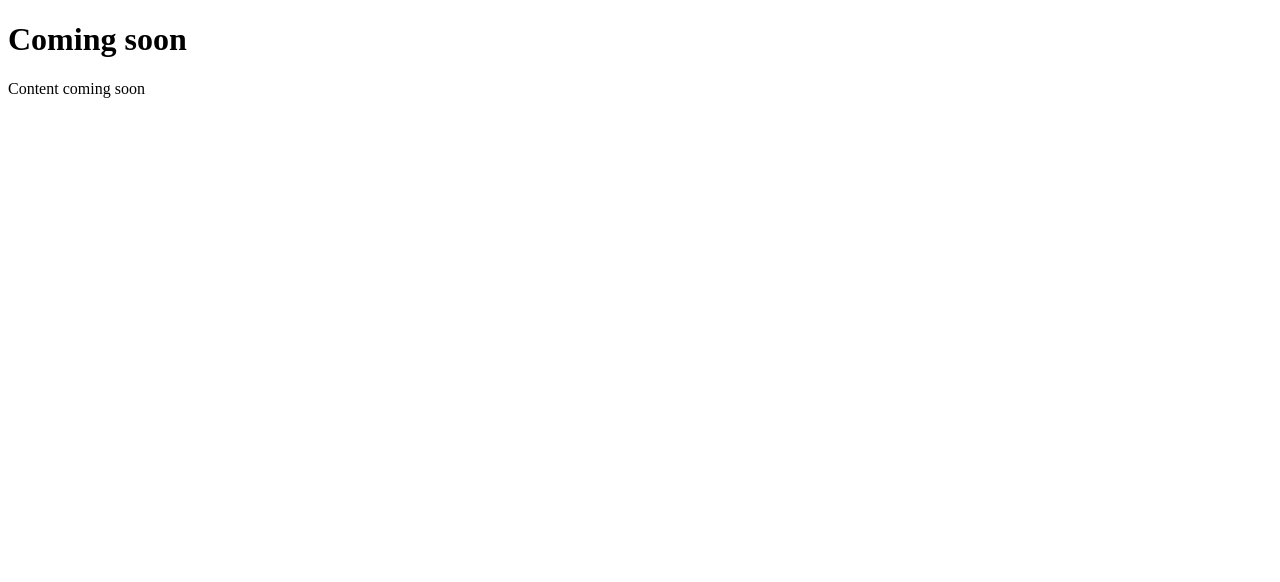
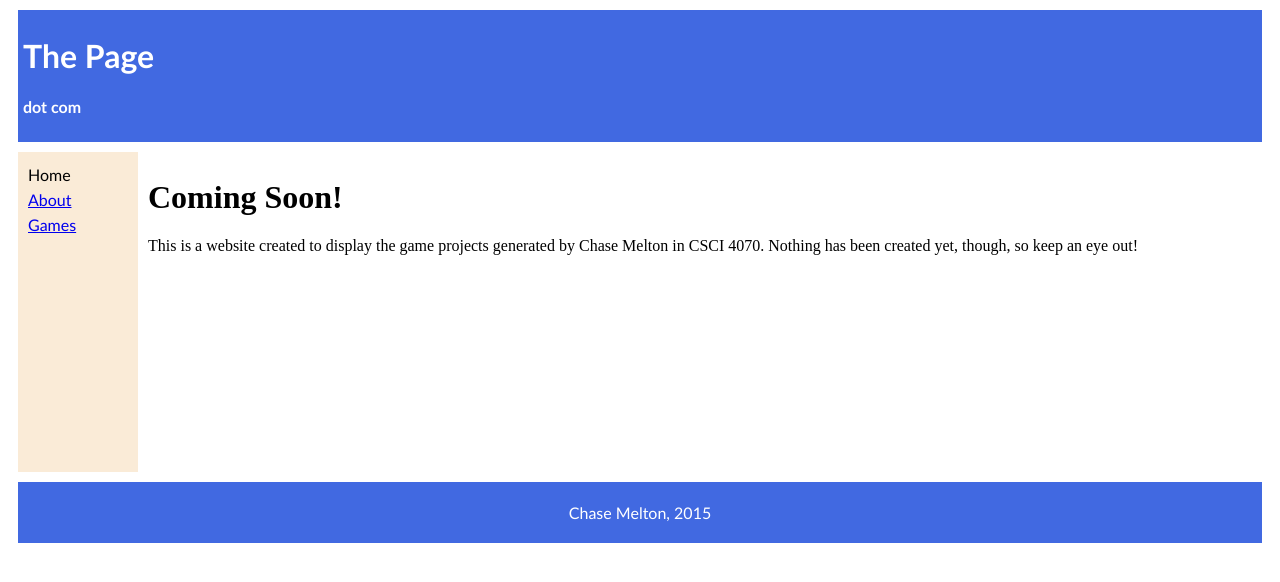
Before and after one commit to meltonch/meltonch.github.io, a plain HTML site: page index.html in a window 1280 px wide. Drawn offline with Linux system fonts and the light colour scheme.

Commit message:
updating index file

```diff
--- a/index.html
+++ b/index.html
@@ -1,14 +1,33 @@
 <!DOCTYPE html>
 <html>
 <head>
-	<title>Games Page</title>
+	<link rel="stylesheet" href="styles.css">
+	<title>The Page</title>
 </head>
 
 <body>
 
-	<h1>Coming soon</h1>
+	<div id="head">
+		<h1>The Page</h1>
+		<h4>dot com</h4>
+	</div>
 
-	<p>Content coming soon</p>
+	<div id="navLeft">
+		Home<br>
+		<a href="about.html">About</a><br>
+		<a href="games.html">Games</a><br>
+	</div>
+
+	<div id="content">
+		<h1>Coming Soon!</h1>
+		<p>This is a website created to display the game projects
+		generated by Chase Melton in CSCI 4070. Nothing has been
+		created yet, though, so keep an eye out!</p>
+	</div>
+
+	<div id="foot">
+		<p> Chase Melton, 2015 </p>
+	</div>
 
 </body>
 </html>
```
